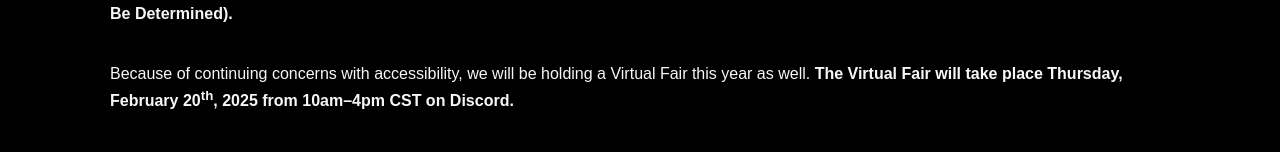
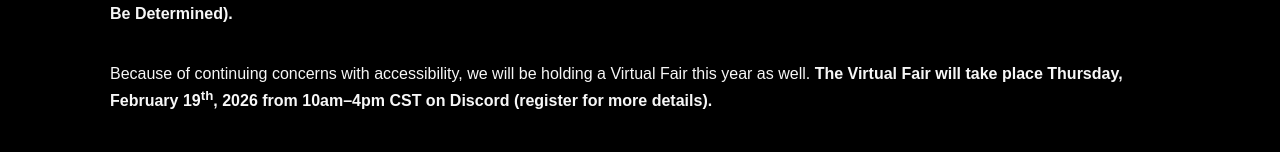
Before and after one commit to NkemdiAnyiam/VIF-2025-2026-Site, a React (Create React App) app: page / in a window 1280 px wide. Shown: the part 1298-1450 px from the top of the page. Built offline with nearby package versions, Linux system fonts and the light colour scheme; a web font is replaced by a local one.

Commit message:
Update events data

```diff
--- a/src/data/events.ts
+++ b/src/data/events.ts
@@ -1,57 +1,57 @@
 import { TimeEventWithLinks, TimeEvent } from "../utils/events";
 
 export const virtualFair = new TimeEventWithLinks({
-  year: 2025,
+  year: 2026,
   month: 'February',
-  weekdate: 20,
+  weekdate: 19,
   startTime: '10am',
   endTime: '4pm',
-  studentLink: 'https://docs.google.com/forms/d/e/1FAIpQLSc3fUZpRlQ6cb70fEC-5DQzMclIu9UIV3qOd-aIdMGwq3BjOw/viewform?usp=sf_link',
-  industryLink: 'https://docs.google.com/forms/d/e/1FAIpQLSc9py6MJjTf5IecnIta7BFZaSo7mm1YwfEFc5OYmSsYAkENeQ/viewform?usp=sf_link',
-  location: 'Discord',
+  studentLink: 'https://docs.google.com/forms/d/e/1FAIpQLSdLn50QRleiRPiihhRnyQfwermXe0bl19i8UFJfcpbLu0uF7Q/viewform?usp=dialog',
+  industryLink: 'https://docs.google.com/forms/d/e/1FAIpQLSdqmJc_Cc5NRitKg2Uh-ylhUyaLYQ8MOCUnowrKAL6A4xZAXw/viewform?usp=dialog',
+  location: 'Discord (register for more details)',
 });
 
 export const inPersonFair = new TimeEventWithLinks({
-  year: 2025,
+  year: 2026,
   month: 'February',
   weekdate: 21,
   startTime: '10am',
   endTime: '4pm',
-  studentLink: 'https://docs.google.com/forms/d/e/1FAIpQLScSyjIGDruxEXK9J5VTcyX2cs0AtWVAkAZaIEWcIUjWwl4t4g/viewform?usp=sf_link',
-  industryLink: 'https://docs.google.com/forms/d/e/1FAIpQLSc9py6MJjTf5IecnIta7BFZaSo7mm1YwfEFc5OYmSsYAkENeQ/viewform?usp=sf_link',
+  studentLink: 'https://forms.gle/Ycs1E51te6ngWS7Y9',
+  industryLink: 'https://docs.google.com/forms/d/e/1FAIpQLSdqmJc_Cc5NRitKg2Uh-ylhUyaLYQ8MOCUnowrKAL6A4xZAXw/viewform?usp=dialog',
   location: 'the TAMU campus (Location To Be Determined)',
 });
 
 export const fairTimes = {
-  yearStart: 2024,
-  yearEnd: 2025,
+  yearStart: 2025,
+  yearEnd: 2026,
   get yearEnDashRange() { return `${this.yearStart}–${String(this.yearEnd).substring(2)}`; },
 };
 
 export const professionalismWorkshops = {
-  link: 'https://docs.google.com/forms/d/e/1FAIpQLSd-ZnN9_EDIkmejamRJdxBVMqe1ZrBzQgdm11KH4HRqGV44-w/viewform?usp=sf_link',
+  fallLink: 'https://docs.google.com/forms/d/e/1FAIpQLSeAjNOdMDQEf70mHgucQqP77QBE3Hosry94HKUjbWS8URRN2A/viewform?usp=dialog',
+  springLink: 'https://docs.google.com/forms/d/e/1FAIpQLSe6o45pXKln5V4Sk8GHsA0lFnibxUsu_5Px1pUCD_MswbkLnA/viewform?usp=dialog',
 
   fall: [
-    new TimeEvent({ year: 2024, month: 'September', weekdate: 24, startTime: '10am', endTime: '12pm' }),
-    new TimeEvent({ year: 2024, month: 'September', weekdate: 25, startTime: '10am', endTime: '12pm' }),
-    new TimeEvent({ year: 2024, month: 'September', weekdate: 27, startTime: '3pm', endTime: '5pm' }),
+    new TimeEvent({ year: 2025, month: 'September', weekdate: 23, startTime: '10am', endTime: '12pm' }),
+    new TimeEvent({ year: 2025, month: 'September', weekdate: 24, startTime: '10am', endTime: '12pm' }),
+    new TimeEvent({ year: 2025, month: 'September', weekdate: 26, startTime: '3pm', endTime: '5pm' }),
   ],
 
   spring: [
-    new TimeEvent({ year: 2025, month: 'January', weekdate: 14, startTime: '10am', endTime: '12pm' }),
-    new TimeEvent({ year: 2025, month: 'January', weekdate: 15, startTime: '10am', endTime: '12pm' }),
-    new TimeEvent({ year: 2025, month: 'January', weekdate: 17, startTime: '3pm', endTime: '5pm' }),
+    new TimeEvent({ year: 2026, month: 'January', weekdate: 13, startTime: '10am', endTime: '12pm' }),
+    new TimeEvent({ year: 2026, month: 'January', weekdate: 14, startTime: '10am', endTime: '12pm' }),
+    new TimeEvent({ year: 2026, month: 'January', weekdate: 16, startTime: '3pm', endTime: '5pm' }),
   ]
 };
 
+// TODO: change
 export const alumniMixer = new TimeEventWithLinks({
-  year: 2024,
+  year: 1999,
   month: 'November',
-  weekdate: 16,
-  startTime: '7pm',
-  endTime: '10pm',
-  // studentLink: 'https://docs.google.com/forms/d/e/1FAIpQLSdyRn-3dVB9q_1qfkP2MTx3cjOKjHkQRONqQwFFUQvwUhjoEQ/viewform?usp=sf_link',
-  // industryLink: 'https://docs.google.com/forms/d/e/1FAIpQLSdyRn-3dVB9q_1qfkP2MTx3cjOKjHkQRONqQwFFUQvwUhjoEQ/viewform?usp=sf_link',
+  weekdate: 1,
+  startTime: '1pm',
+  endTime: '2pm',
   studentLink: '#',
   industryLink: '#',
   location: 'TBD',
@@ -59,38 +59,38 @@ export const alumniMixer = new TimeEventWithLinks({
 
 export const portfolioReviews = {
   fall: {
-    studentLink: `https://docs.google.com/forms/d/e/1FAIpQLSf7nnaYybNwZOKcpEiMSdKaqul86TqGAwHhvwsDaUV4nVZv9Q/viewform?usp=sf_link`,
-    industryLink: `https://docs.google.com/forms/d/e/1FAIpQLSfNS-ZJFzCvcigJAELoKFY34j_i9ZzIRivrmR8J1JUsgQNQrQ/viewform?usp=sf_link`,
+    studentLink: `https://docs.google.com/forms/d/e/1FAIpQLSfAeNdf3bE3Vq6t__D9vZXutKZImK4eEf4lnVtkoIOKLgO7tw/viewform?usp=dialog`,
+    industryLink: `https://docs.google.com/forms/d/e/1FAIpQLScPY_kMZ6CHcMXwvn6HSiDDOxqtsiRO8OAvt83vj-IGhBWOGA/viewform?usp=dialog`,
     events: [
-      new TimeEvent({ year: 2024, month: 'October', weekdate: 18, startTime: '10am', endTime: '4pm' }),
-      new TimeEvent({ year: 2024, month: 'October', weekdate: 19, startTime: '10am', endTime: '4pm' }),
+      new TimeEvent({ year: 2025, month: 'October', weekdate: 17, startTime: '10am', endTime: '4pm' }),
+      new TimeEvent({ year: 2025, month: 'October', weekdate: 18, startTime: '10am', endTime: '4pm' }),
     ]
   },
 
   spring: {
-    studentLink: `https://docs.google.com/forms/d/e/1FAIpQLSer6Vvt7GMlDyuiJZpm3DGcNmCRmZY9mZo1mMWG2w_lmlV7Aw/viewform?usp=sf_link`,
-    industryLink: `https://docs.google.com/forms/d/e/1FAIpQLSd1mOyhl7UGzctZqxngIk16Bm_eeoyZQrq2hMJk-YnvZbcK5w/viewform?usp=sf_link`,
+    studentLink: `https://docs.google.com/forms/d/e/1FAIpQLSeFNRgsp-l8auT_DPu-O-9aKqO7FoPbp4yFcx256cRUaGHGYA/viewform?usp=dialog`,
+    industryLink: `https://docs.google.com/forms/d/e/1FAIpQLSc4UxS6RRwHNyYTHHejFFB8TJIwqL9P38fsip2UI7dy8KLmGQ/viewform?usp=dialog`,
     events: [
-      new TimeEvent({ year: 2025, month: 'January', weekdate: 24, startTime: '10am', endTime: '4pm' }),
-      new TimeEvent({ year: 2025, month: 'January', weekdate: 25, startTime: '10am', endTime: '4pm' }),
+      new TimeEvent({ year: 2026, month: 'January', weekdate: 24, startTime: '10am', endTime: '4pm' }),
+      new TimeEvent({ year: 2026, month: 'January', weekdate: 25, startTime: '10am', endTime: '4pm' }),
     ]
   },
 };
 
 export const mockInterviews = {
   fall: {
-    studentLink: `https://docs.google.com/forms/d/e/1FAIpQLScv0r3HDa4H61GPp8aigegVrpgSCFUy62Z2TJlG1dwdAVZV0w/viewform?usp=sf_link`,
-    industryLink: `https://docs.google.com/forms/d/e/1FAIpQLSflSAGSoFqtyLXA7ZwJpHv_TibVa7IE5whkKU16ipSqTvp0iQ/viewform?usp=sf_link`,
+    studentLink: `https://docs.google.com/forms/d/e/1FAIpQLSfmtFh3tZtcInAVJHUCXtxGpZ9Ij74I_aWB4cXisRiDBnbelg/viewform?usp=dialog`,
+    industryLink: `https://docs.google.com/forms/d/e/1FAIpQLScC5ZcwFcsMHRlMcoCEB8xvb8SgdQr7tSyZJ8WmjpVejmtXrA/viewform?usp=dialog`,
     events: [
-      new TimeEvent({ year: 2024, month: 'November', weekdate: 8, startTime: '10am', endTime: '4pm' }),
+      new TimeEvent({ year: 2025, month: 'November', weekdate: 7, startTime: '10am', endTime: '4pm' }),
     ],
   },
 
   spring: {
-    studentLink: `https://docs.google.com/forms/d/e/1FAIpQLSdVzGMG3G4I9buRM4bO8UTjeq_QhYlFa0KloeHkvPQNIviw1A/viewform?usp=sf_link`,
-    industryLink: `https://docs.google.com/forms/d/e/1FAIpQLSfVjJZ7Wsu8FoHDF6c1aGHvlL2oqI7pIeWgX9X4L0JTX5wbKg/viewform?usp=sf_link`,
+    studentLink: `https://docs.google.com/forms/d/e/1FAIpQLSeCc51N3Kms7rslp3sP7TxPGO0jCqO5YDx9BkZZH-R3IWp6uA/viewform?usp=dialog`,
+    industryLink: `https://docs.google.com/forms/d/e/1FAIpQLScHmaBOggcA-fITX3dLc0-cwaKuchmUyjqfqm8SYPZnhhD8fw/viewform?usp=dialog`,
     events: [
-      new TimeEvent({ year: 2025, month: 'February', weekdate: 7, startTime: '10am', endTime: '4pm' }),
+      new TimeEvent({ year: 2026, month: 'February', weekdate: 6, startTime: '10am', endTime: '4pm' }),
     ],
   },
 };
```
